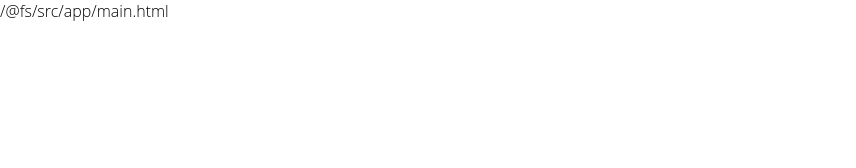
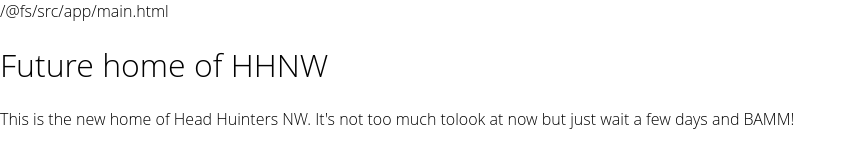
Before and after one commit to patrickPDD/headhuntersnw, a website built with webpack: page src/index.html in a window 1280 px wide. Shown: the whole page, without its empty margins (0-856 px from the left). Built offline with nearby package versions, Linux system fonts and the light colour scheme; some packages are replaced by stand-ins of ours.

Commit message:
Fountain JS

```diff
--- a/src/index.html
+++ b/src/index.html
@@ -11,5 +11,7 @@
 
   <body ng-app="app">
     <ui-view></ui-view>
+  <h1>Future home of HHNW</h1>
+  <p>This is the new home of Head Huinters NW. It's not too much tolook at now but just wait a few days and BAMM!</p>
   </body>
 </html>
```
